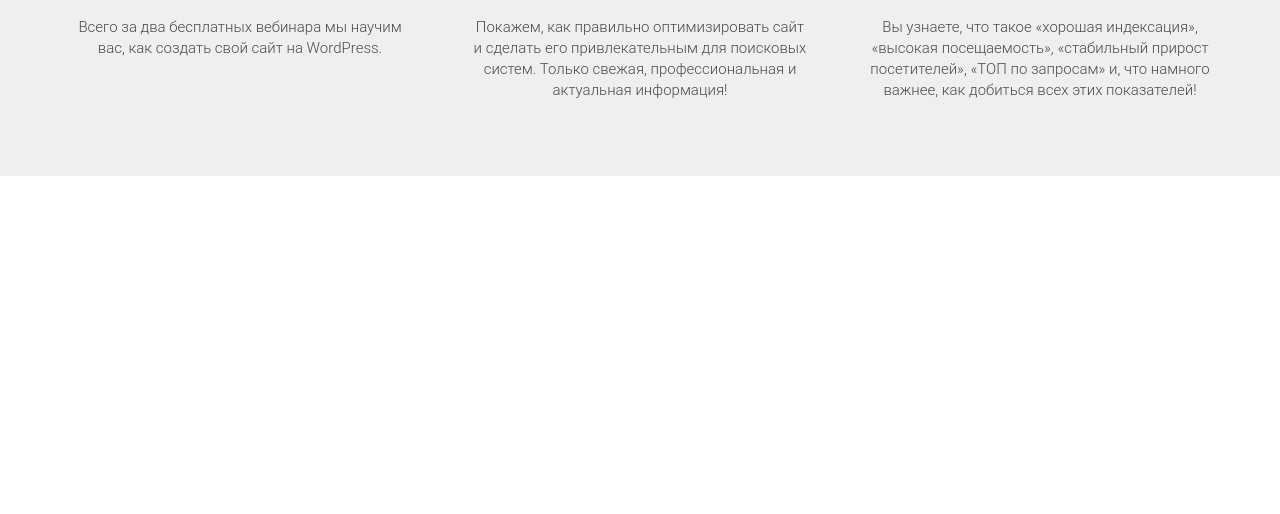
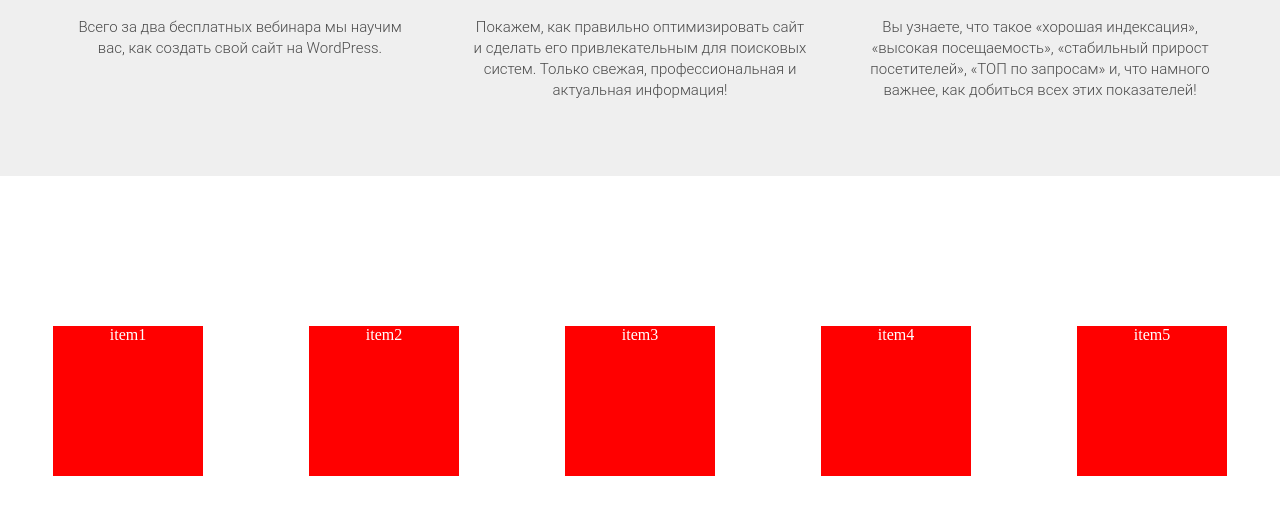
Before and after one commit to kastastin/Web-Udemy, a plain HTML site: page wordpress-udemy/index.html in a window 1280 px wide. Shown: the part 1254-1768 px from the top of the page. Before the commit the page ends 1430 px from the top, so only its background shows below. Drawn offline with nearby package versions, Linux system fonts and the light colour scheme; files whose address does not match are found by name.

Commit message:
video-19 [Flexbox theory]

```diff
--- a/wordpress-udemy/css/style.css
+++ b/wordpress-udemy/css/style.css
@@ -164,6 +164,22 @@ h2.title {
     line-height: 21px;
 }
 
+.my-flex-container {
+    display: flex;
+    justify-content: space-around;
+    align-items: center;
+    flex-wrap: wrap;
+    height: 450px;
+}
+
+.my-flex-block {
+    width: 150px;
+    height: 150px;
+    background-color: red;
+    color: #fff;
+    text-align: center;
+}
+
 /*
     .gift .gift_btn {
         margin-top: 52px;
--- a/wordpress-udemy/index.html
+++ b/wordpress-udemy/index.html
@@ -61,5 +61,13 @@
             </div>
         </div>
     </section>
+
+    <div class="my-flex-container">
+        <div class="my-flex-block">item1</div>
+        <div class="my-flex-block">item2</div>
+        <div class="my-flex-block">item3</div>
+        <div class="my-flex-block">item4</div>
+        <div class="my-flex-block">item5</div>
+    </div>
 </body>
 </html>
```
